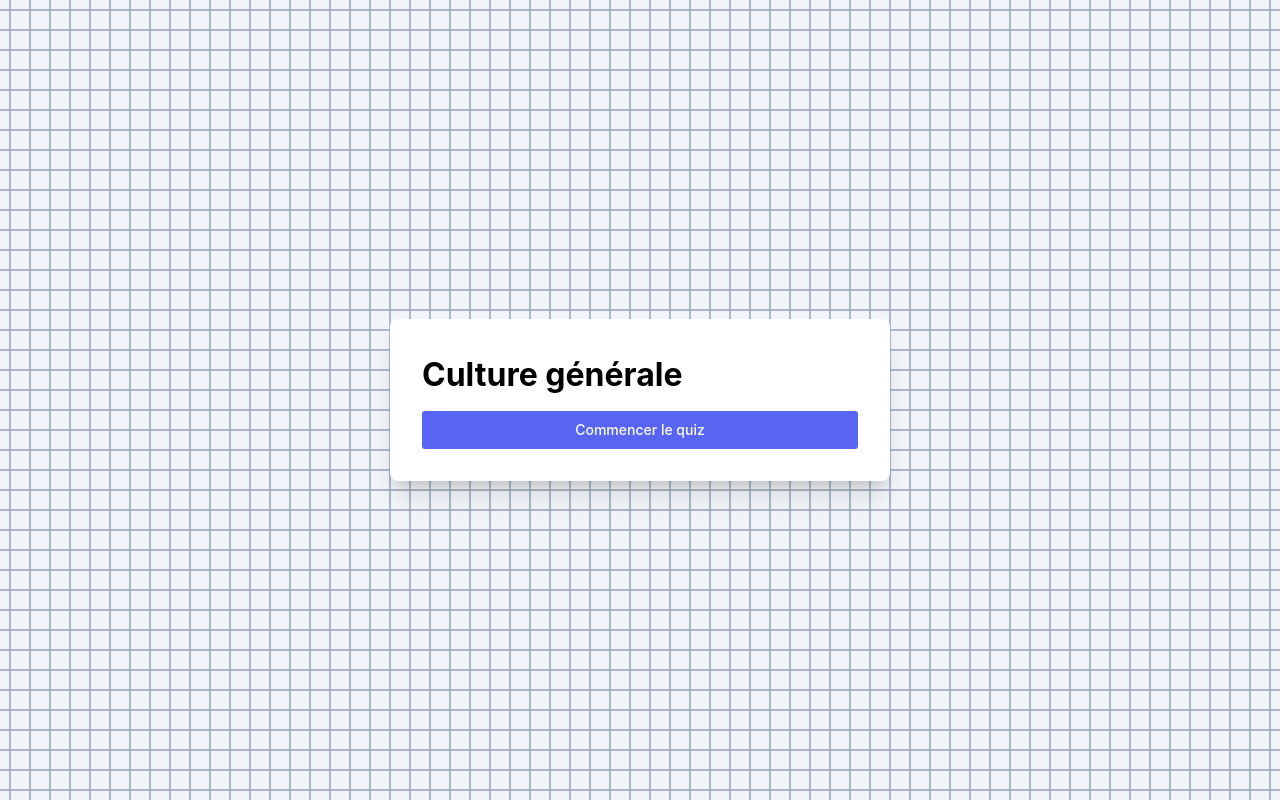
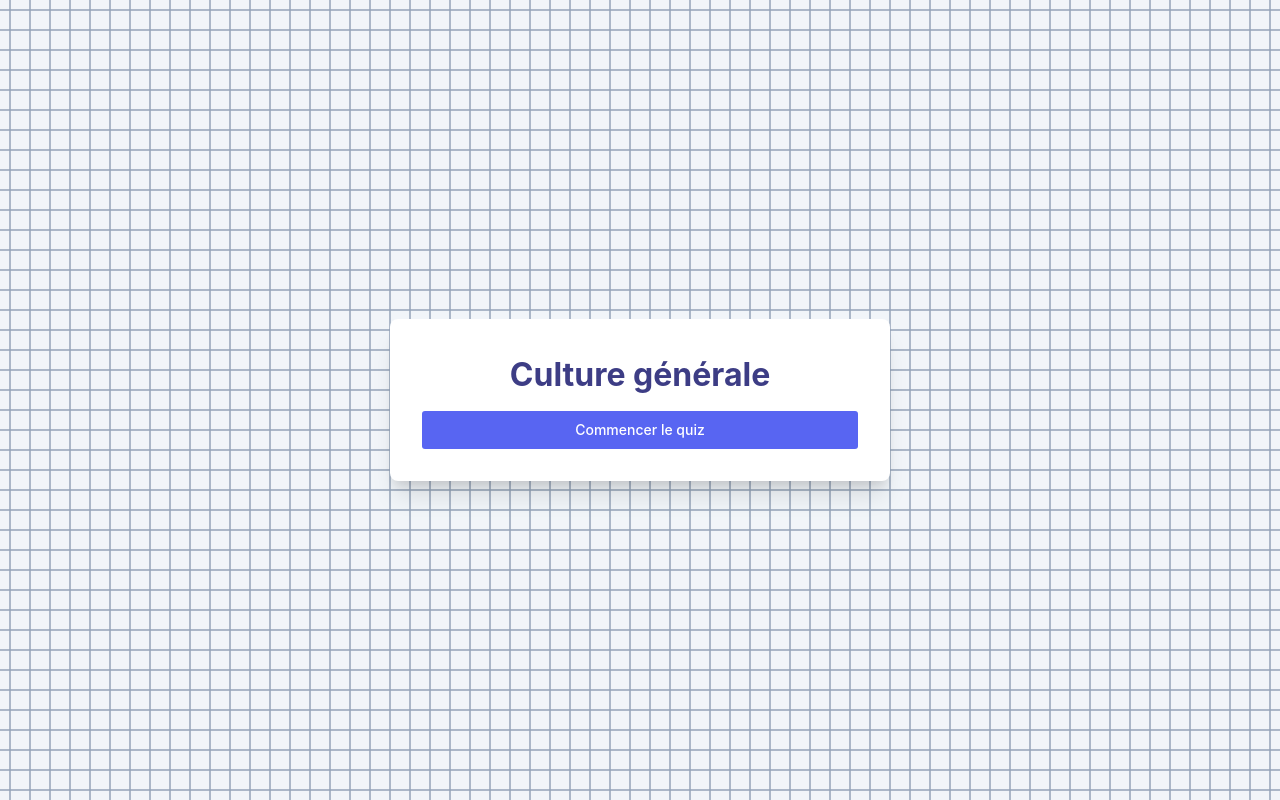
Before and after one commit to Daniel-ETE/Quiz-App, a website built with Vite: page index.html in a window 1280 px wide. Built offline with nearby package versions, Linux system fonts and the light colour scheme.

Commit message:
Déploiement du Quiz-App

```diff
--- a/src/style.css
+++ b/src/style.css
@@ -42,6 +42,8 @@ h4,
 h5,
 h6 {
   overflow-wrap: break-word;
+  text-align: center;
+  color: rgb(61, 61, 133);
 }
 
 #root,
```
